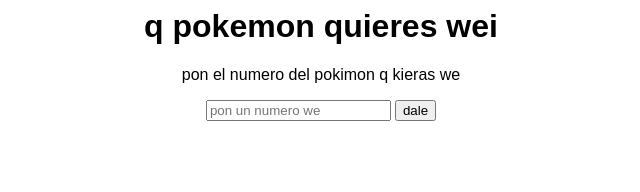
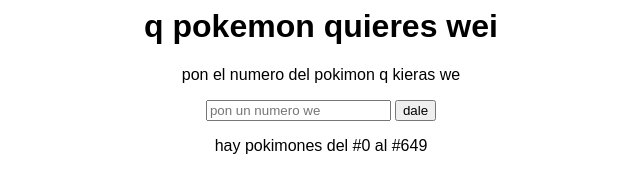
Before and after one commit to LanzerDev/pokeapi-img, a website: page index.html in a window 1280 px wide. Shown: the whole page, without its empty margins (319-959 px from the left). Drawn offline with Linux system fonts and the light colour scheme.

Commit message:
cantidad de pokimones q hay

```diff
--- a/index.html
+++ b/index.html
@@ -16,6 +16,7 @@
         <input id="btn" type="submit" value="dale">
     </form>
     <div class="container">
+        <p>hay pokimones del #0 al #649</p>
         <img id='image' src="" alt="imagen del pokimon" srcset="" class="hide">
         <p id="nombre-pokimon"></p>
     </div>
```
Also changed, not shown: package.json (+8 -3 lines), 1 other file.
